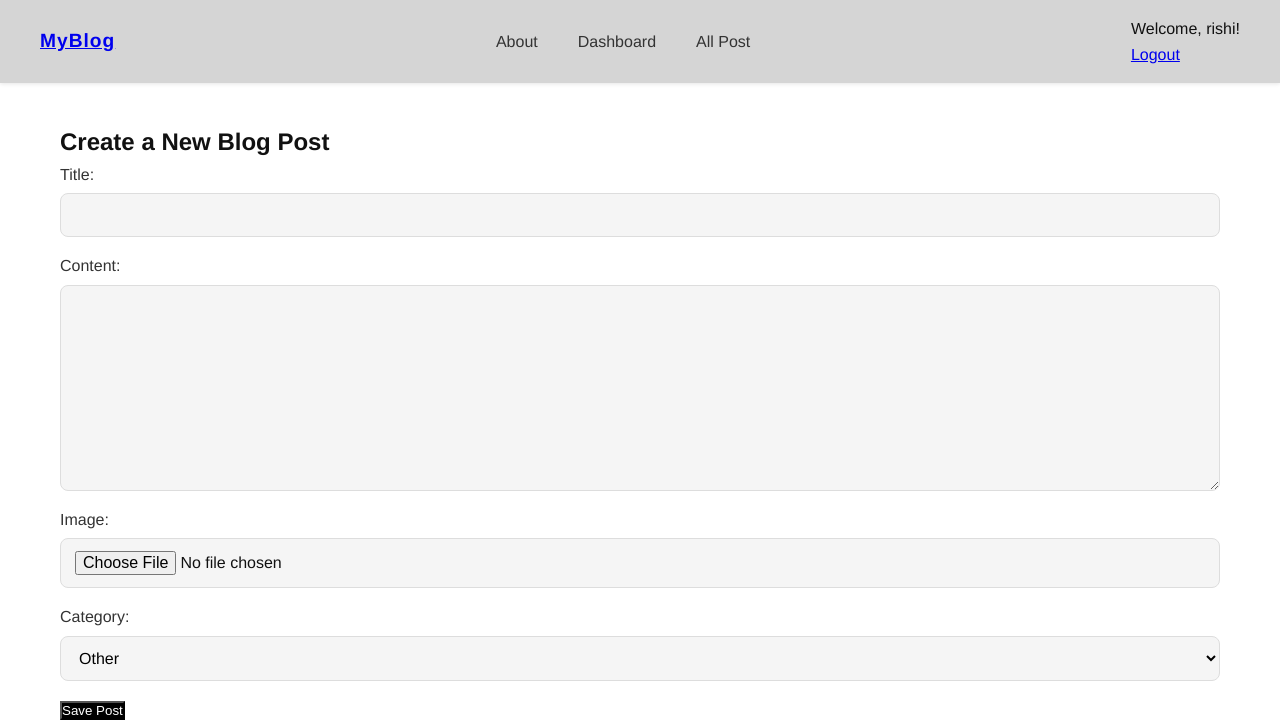
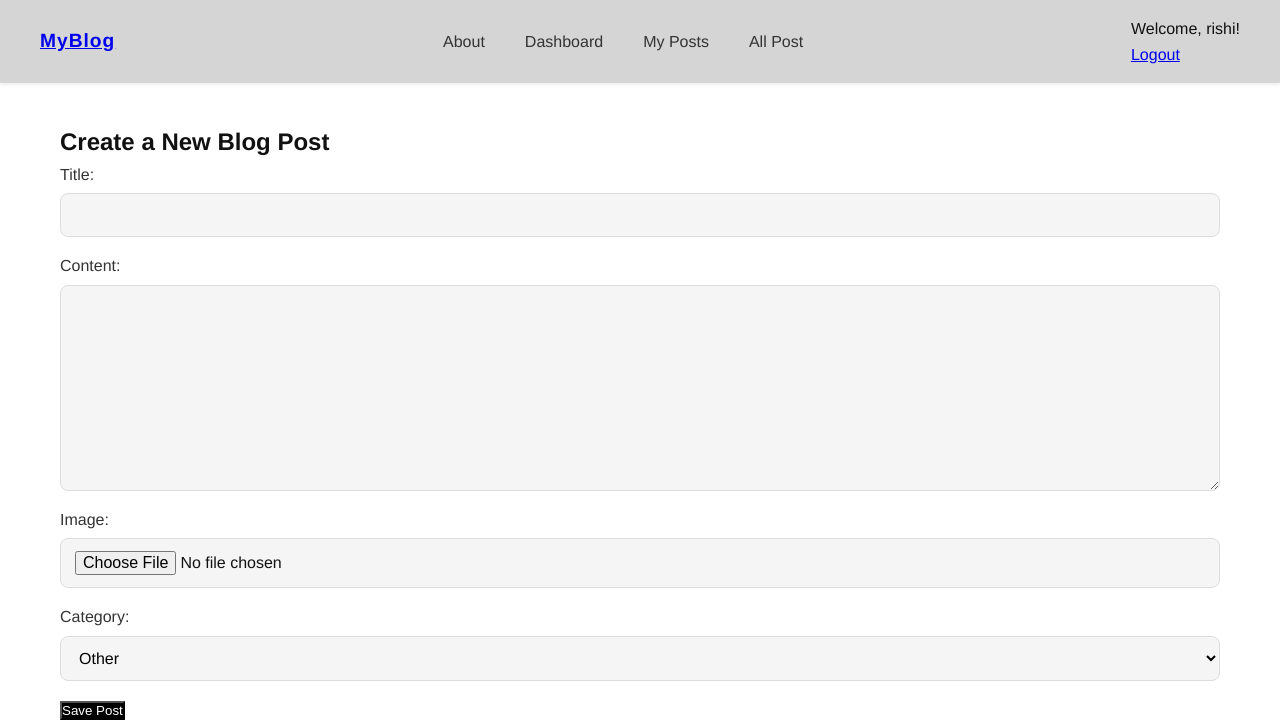
Before and after one commit to Rishijha121003/blog_project, a Django app: page /create_post/ in a window 1280 px wide. Shown: the top 722 px of the page. Run offline with Django 4.2, Linux system fonts and the light colour scheme; a user stored in the database is signed in; some libraries are stand-ins or nearby versions.

Commit message:
Add 'My Posts' feature with view and URL routing

```diff
--- a/blog/template/blog/base.html
+++ b/blog/template/blog/base.html
@@ -18,7 +18,7 @@
     <nav class="nav-links">
       <a href="{% url 'about' %}">About</a>
       <a href="{%url 'home'%}">Dashboard</a>
-
+      <a href="{% url 'my_posts' %}">My Posts</a>
       <a href="{% url 'show_blog'  %}">All Post</a>
       </div>
 
--- a/blog/views.py
+++ b/blog/views.py
@@ -185,3 +185,9 @@ def custom_logout(request):
 login_required
 def about(request):
     return render(request, 'blog/about.html')
+
+
+@login_required
+def my_posts(request):
+    posts = Post.objects.filter(author=request.user)  # only logged-in user's posts
+    return render(request, 'blog/my_posts.html', {'posts': posts})
--- a/blog_project/urls.py
+++ b/blog_project/urls.py
@@ -22,6 +22,7 @@ urlpatterns = [
     path('show_blog/', views.show_blog, name='show_blog'),
     path('about/', views.about, name='about'),
     path('post/<int:id>/', views.post_detail, name='post_detail'),
+    path('my-posts/', views.my_posts, name='my_posts'),
     path('like/<int:pk>/', views.like_post, name='like_post'),
     path('post/<int:id>/edit/', views.edit_blog, name='edit_blog'),
     path('post/<int:id>/delete/', views.delete_blog, name='delete_blog'),
```
Also changed, not shown: blog/template/blog/my_posts.html (added, +19 -0 lines), db.sqlite3.
